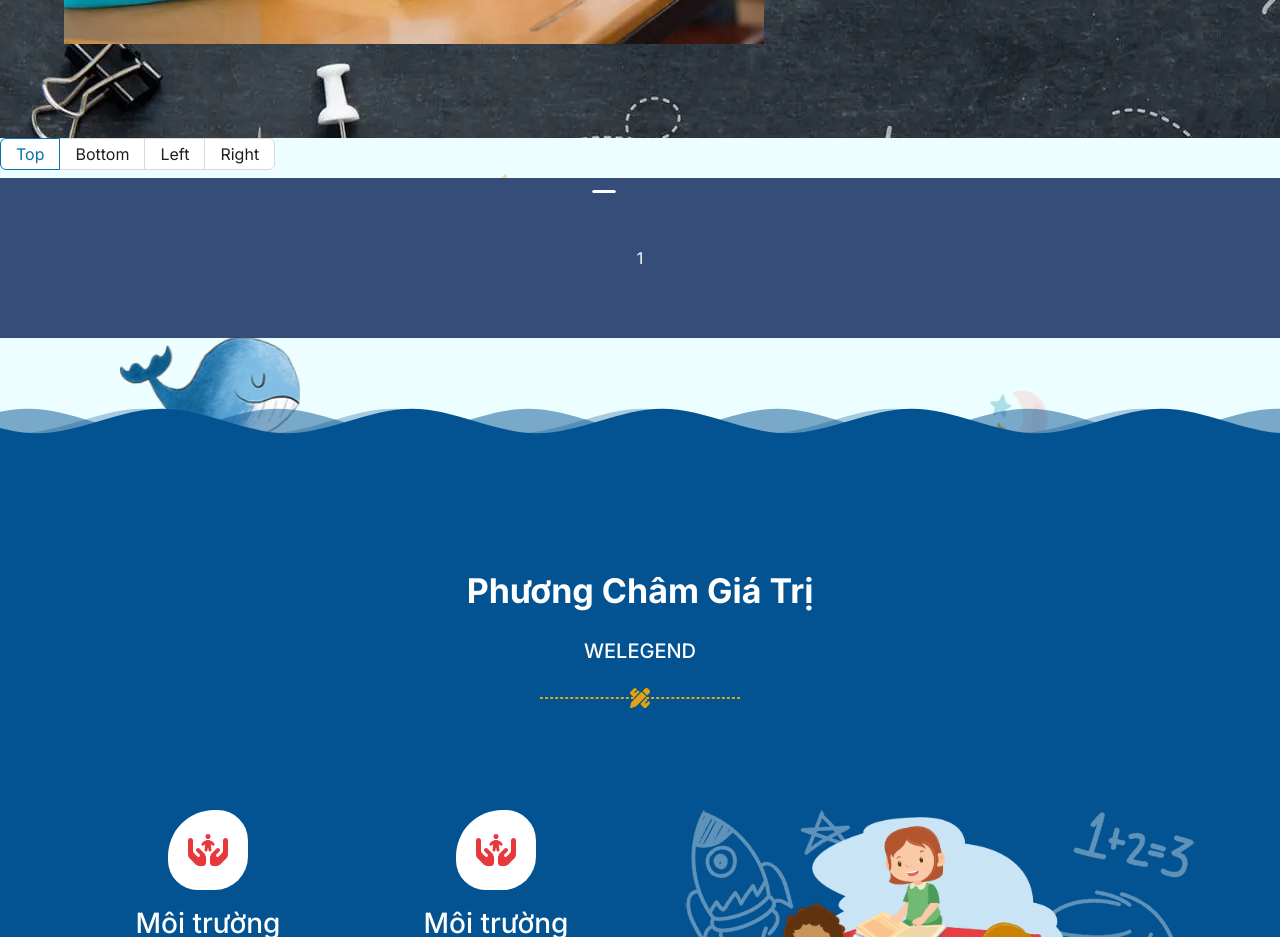
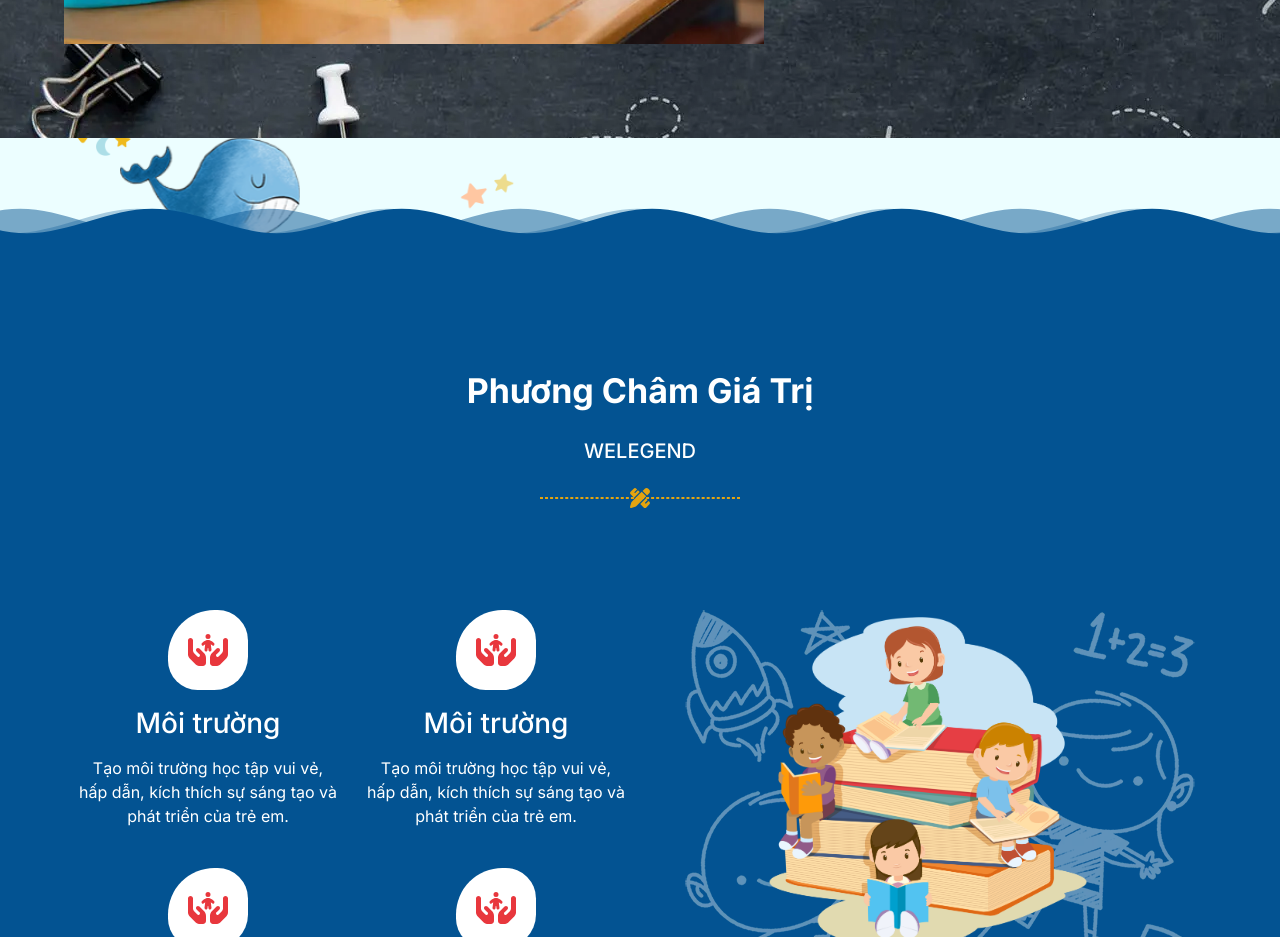
Before and after one commit to DreamTech-Team/Welegend-Web, a Next.js app in the folder welegend/: page /introduce in a window 1280 px wide. Shown: the part 2700-3637 px from the top of the page. Built offline with nearby package versions, Linux system fonts and the light colour scheme; what tailwindcss-animated would draw is missing.

Commit message:
remove unuse cmp

```diff
--- a/welegend/app/(pages)/introduce/page.tsx
+++ b/welegend/app/(pages)/introduce/page.tsx
@@ -21,7 +21,7 @@ export default function IntroducePage() {
       >
         <Thanks />
         <TruthStory />
-        <Lectures />
+        {/* <Lectures /> */}
         <ValueCompany />
       </div>
     </div>
```
